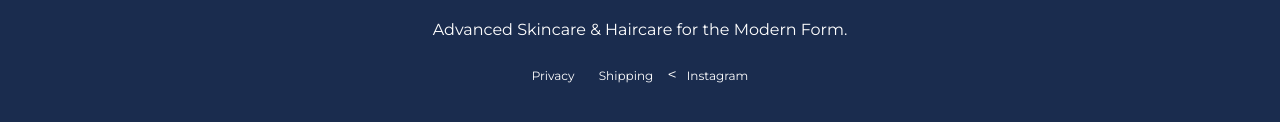
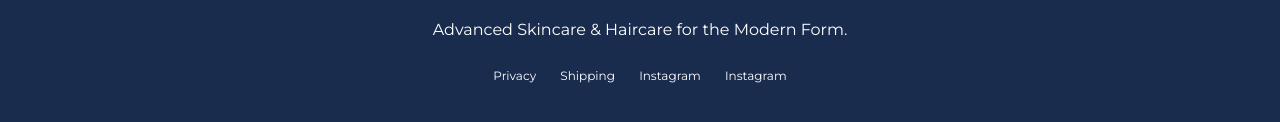
Before and after one commit to ananddeahmukh18-cell/forme-3, a plain HTML site: page index.html in a window 1280 px wide. Shown: the part 1646-1768 px from the top of the page. Drawn offline with nearby package versions, Linux system fonts and the light colour scheme; a web font is replaced by a local one.

Commit message:
Update index.html

```diff
--- a/index.html
+++ b/index.html
@@ -266,7 +266,14 @@
         <div style="margin: 20px 0;">
             <a href="#" style="color: white; margin: 0 10px; text-decoration: none; font-size: 12px;">Privacy</a>
             <a href="#" style="color: white; margin: 0 10px; text-decoration: none; font-size: 12px;">Shipping</a>
-            <<a href="#" style="color: white; margin: 0 10px; text-decoration: none; font-size: 12px;">Instagram</a>
+            <a href="#" style="color: white; margin: 0 10px; text-decoration: none; font-size: 12px;">Instagram</a>
+            <a href="https://www.instagram.com/forme.products/"
+   target="_blank"
+   rel="noopener noreferrer"
+   style="color: white; margin: 0 10px; text-decoration: none; font-size: 12px;">
+   Instagram
+</a>
+
         </div>
     </footer>
 
```
